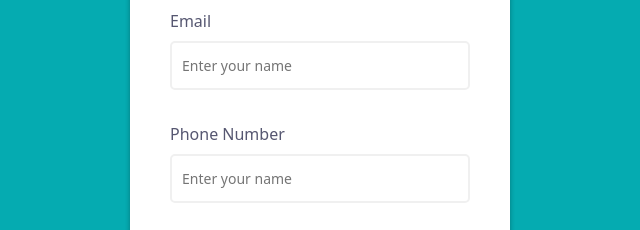
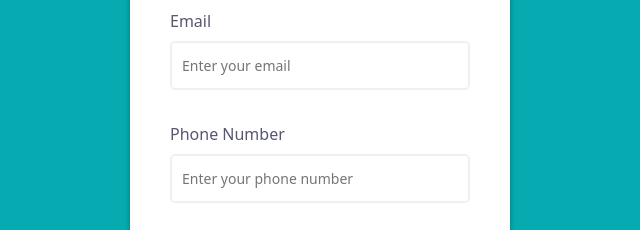
Before and after one commit to opokuamaning/soronkoservice-website, a plain HTML site: page make-appointment.html in a window 1280 px wide. Shown: the part 782-1012 px from the top of the page, 320-960 px from the left. Drawn offline with nearby package versions, Linux system fonts and the light colour scheme.

Commit message:
new commit

```diff
--- a/js/script.js
+++ b/js/script.js
@@ -127,6 +127,7 @@ const sendMail = () => {
       document.getElementById("message").value = "";
       console.log(response);
       alert("Message Sent");
+      window.location.href = "/thank-you.html"
     })
     .catch((error) => console.log(error));
 };
@@ -208,7 +209,7 @@ appForm?.addEventListener("submit", (e) => {
 
   if(checkAppInputs()){
     sendAppMail()
-    //window.location.href = "/thank-you.html"
+
   }
 
 });
@@ -234,6 +235,7 @@ const sendAppMail = () => {
       document.getElementById("app-date-time").value = "";
       console.log(response);
       alert("Message Sent");
+      window.location.href = "/thank-you.html"
     })
     .catch((error) => console.log(error));
 };
--- a/make-appointment.html
+++ b/make-appointment.html
@@ -195,7 +195,7 @@
                 <label for="app-">Email</label>
                 <input
                   type="email"
-                  placeholder="Enter your name"
+                  placeholder="Enter your email"
                   id="app-email"
                 />
                 <i class="fas fa-check-circle"></i>
@@ -206,7 +206,7 @@
                 <label for="app-phone">Phone Number</label>
                 <input
                   type="text"
-                  placeholder="Enter your name"
+                  placeholder="Enter your phone number"
                   id="app-phone"
                 />
                 <i class="fas fa-check-circle"></i>
@@ -216,8 +216,7 @@
               <div class="formcontrol">
                 <label for="app-date-time">Appointment Date and time</label>
                 <input
-                  type="datetime-local"
-                  placeholder="Enter your name"
+                  type="datetime-local" placeholder="Enter your name"
                   id="app-date-time"
                 />
                 <i class="fas fa-check-circle"></i>
```
